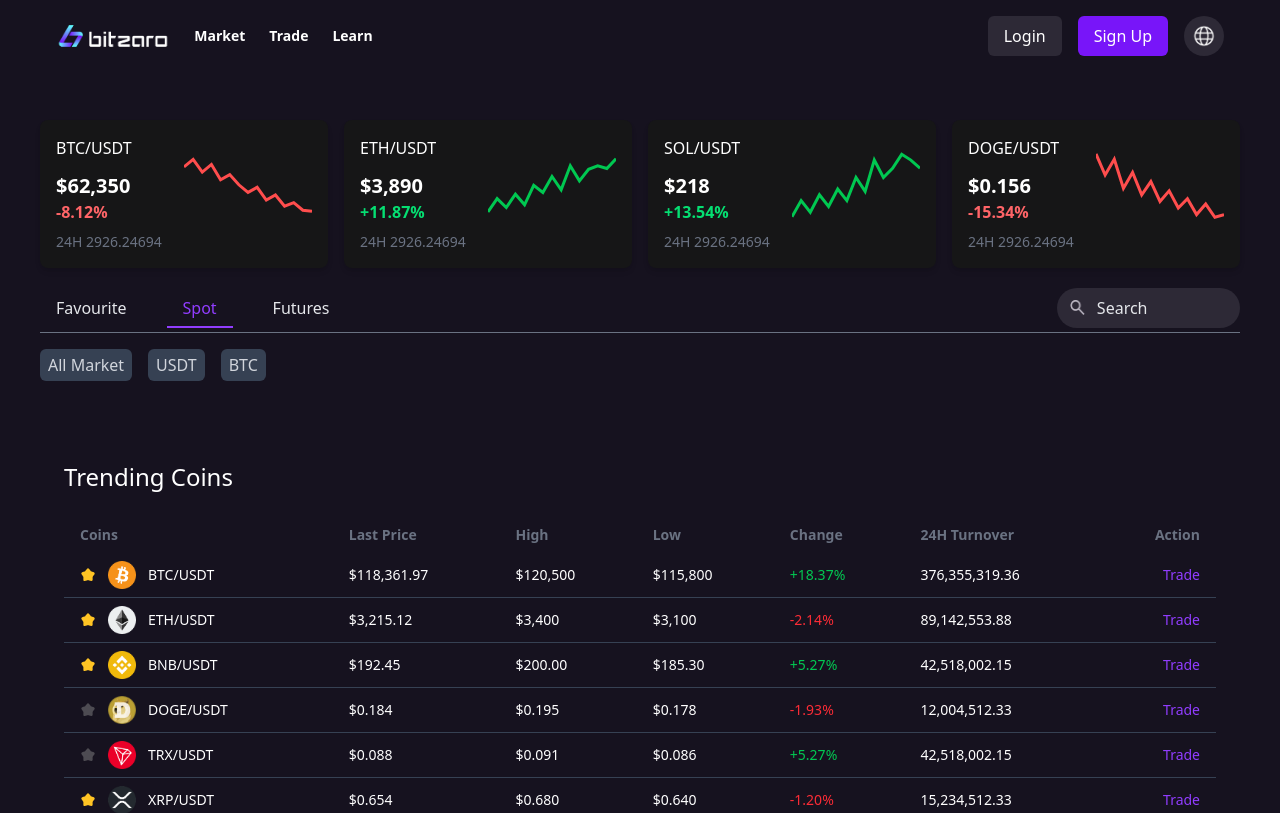
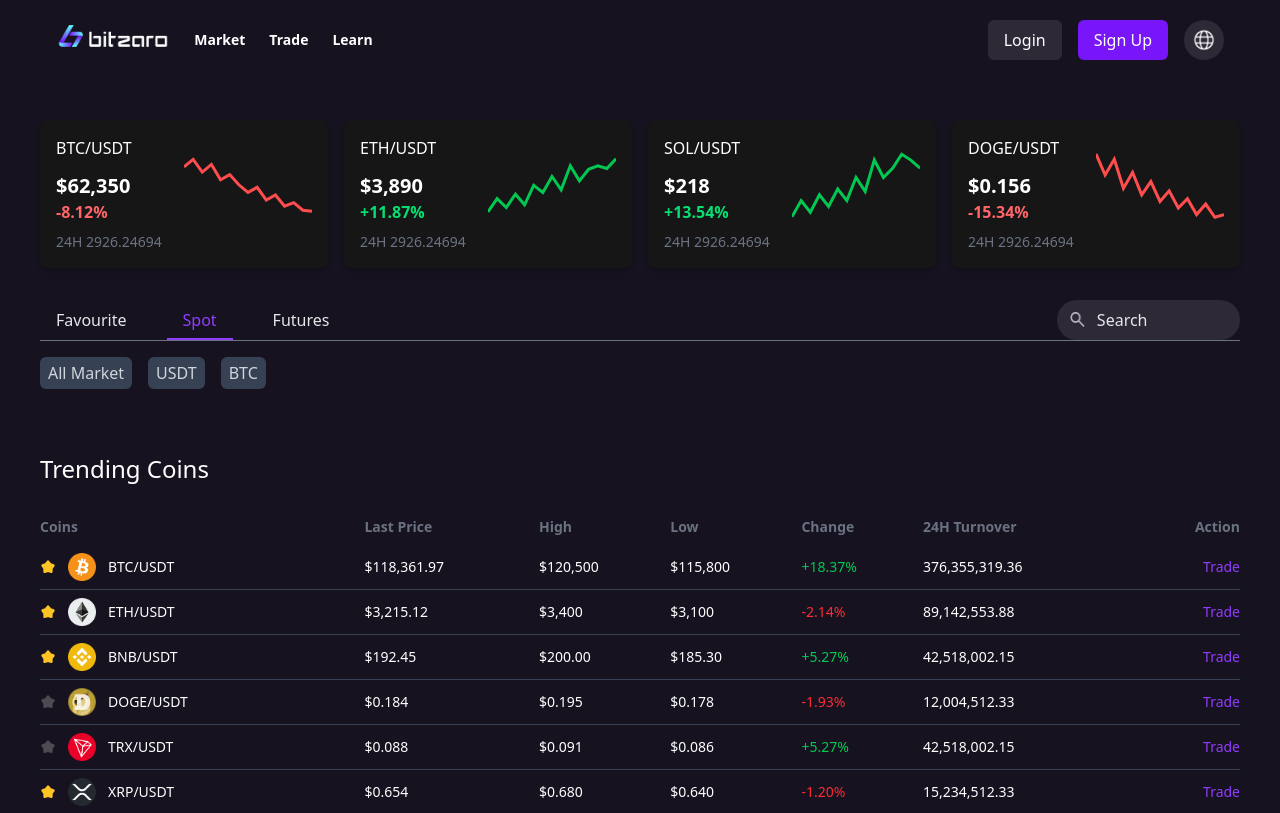
Before and after one commit to elnobrianardi/bitzaro-chainup-demo, a React (Vite) app in the folder landingpage/: page /spot in a window 1280 px wide. Shown: the top 813 px of the page. Built offline with nearby package versions, Linux system fonts and the light colour scheme.

Commit message:
fix padding and margin in large screen

```diff
--- a/landingpage/src/components/HeaderSection.jsx
+++ b/landingpage/src/components/HeaderSection.jsx
@@ -38,7 +38,7 @@
         <div className="flex items-center gap-6">
           <Link to="/">
             <img
-              className="h-10 object-contain"
+              className="h-10 object-contain mb-2"
               alt="Bitzaro logo"
               src={scrolled ? bitzaroLogoBlack : bitzaroLogoWhite}
             />
--- a/landingpage/src/components/InsightSectionDark.jsx
+++ b/landingpage/src/components/InsightSectionDark.jsx
@@ -29,7 +29,7 @@
   };
 
   return (
-    <footer className="max-w-[1200px] mx-auto px-6 sm:px-12 py-10 flex xl:flex-row flex-col gap-10 text-white">
+    <footer className="max-w-[1200px] mx-autopy-10 flex xl:flex-row flex-col gap-10 text-white pb-8">
 
       {/* Logo + Address + Button centered */}
       <div className="flex flex-col items-center gap-6 text-center">
--- a/landingpage/src/components/NavigationSection.jsx
+++ b/landingpage/src/components/NavigationSection.jsx
@@ -20,7 +20,7 @@
         <div className="flex items-center gap-6">
           <Link to="/">
             <img
-              className="h-10 object-contain"
+              className="h-10 object-contain mb-2"
               src={bitzaroLogoWhite}
               alt="Bitzaro logo"
             />
--- a/landingpage/src/components/SearchBar.jsx
+++ b/landingpage/src/components/SearchBar.jsx
@@ -34,7 +34,7 @@
   }, [activeTab]);
 
   return (
-    <div className="flex justify-between py-1 border-b border-gray-500 relative mx-auto">
+    <div className="flex justify-between border-b border-gray-500 relative mx-auto">
       <div className="flex text-gray-200 gap-6 w-full relative">
         {tabs.map(({ label, path }, index) =>
           path ? (
@@ -75,7 +75,7 @@
         />
       </div>
 
-      <div className="bg-[#F1EEF71A] rounded-full p-1 ml-6">
+      <div className="bg-[#F1EEF71A] rounded-full px-1 pt-1 ml-6">
         <div className="flex gap-3 justify-center items-center">
           <img src={search} className="w-[15px] h-[15px] my-2 ml-4" alt="" />
           <p className="text-gray-200 mr-24">Search</p>
--- a/landingpage/src/components/SpotTable.jsx
+++ b/landingpage/src/components/SpotTable.jsx
@@ -125,7 +125,7 @@
   };
 
   return (
-    <div className="py-8 sm:py-16 px-4 sm:px-6">
+    <div className="py-8">
       <h2 className="text-white text-xl sm:text-2xl mb-4 sm:mb-6">
         Trending Coins
       </h2>
@@ -138,25 +138,25 @@
           <table className="min-w-full text-white border-collapse">
             <thead>
               <tr>
-                <th className="px-2 sm:px-4 py-2 text-left text-xs sm:text-sm text-gray-500">
+                <th className="py-2 text-left text-xs sm:text-sm text-gray-500">
                   Coins
                 </th>
-                <th className="px-2 sm:px-4 py-2 text-left text-xs sm:text-sm text-gray-500">
+                <th className=" py-2 text-left text-xs sm:text-sm text-gray-500">
                   Last Price
                 </th>
-                <th className="px-2 sm:px-4 py-2 text-left text-xs sm:text-sm text-gray-500 hidden sm:table-cell">
+                <th className=" py-2 text-left text-xs sm:text-sm text-gray-500 hidden sm:table-cell">
                   High
                 </th>
-                <th className="px-2 sm:px-4 py-2 text-left text-xs sm:text-sm text-gray-500 hidden sm:table-cell">
+                <th className=" py-2 text-left text-xs sm:text-sm text-gray-500 hidden sm:table-cell">
                   Low
                 </th>
-                <th className="px-2 sm:px-4 py-2 text-left text-xs sm:text-sm text-gray-500">
+                <th className=" py-2 text-left text-xs sm:text-sm text-gray-500">
                   Change
                 </th>
-                <th className="px-2 sm:px-4 py-2 text-left text-xs sm:text-sm text-gray-500 hidden md:table-cell">
+                <th className=" py-2 text-left text-xs sm:text-sm text-gray-500 hidden md:table-cell">
                   24H Turnover
                 </th>
-                <th className="px-2 sm:px-4 py-2 text-right text-xs sm:text-sm text-gray-500">
+                <th className=" py-2 text-right text-xs sm:text-sm text-gray-500">
                   Action
                 </th>
               </tr>
@@ -164,7 +164,7 @@
             <tbody>
               {tableData.map((row, idx) => (
                 <tr key={idx} className="border-b border-gray-700">
-                  <td className="px-2 sm:px-4 py-2">
+                  <td className=" py-2">
                     <div className="flex gap-2 sm:gap-3 items-center">
                       <img
                         src={liked[idx] ? starYellow : star}
@@ -180,24 +180,24 @@
                       <span className="text-xs sm:text-sm">{row.coin}</span>
                     </div>
                   </td>
-                  <td className="px-2 sm:px-4 py-2 text-xs sm:text-sm">
+                  <td className=" py-2 text-xs sm:text-sm">
                     {row.price}
                   </td>
-                  <td className="px-2 sm:px-4 py-2 text-xs sm:text-sm hidden sm:table-cell">
+                  <td className=" py-2 text-xs sm:text-sm hidden sm:table-cell">
                     {row.high}
                   </td>
-                  <td className="px-2 sm:px-4 py-2 text-xs sm:text-sm hidden sm:table-cell">
+                  <td className=" py-2 text-xs sm:text-sm hidden sm:table-cell">
                     {row.low}
                   </td>
                   <td
-                    className={`px-2 sm:px-4 py-2 text-xs sm:text-sm font-medium ${row.changeColor}`}
+                    className={` py-2 text-xs sm:text-sm font-medium ${row.changeColor}`}
                   >
                     {row.change}
                   </td>
-                  <td className="px-2 sm:px-4 py-2 text-xs sm:text-sm hidden md:table-cell">
+                  <td className=" py-2 text-xs sm:text-sm hidden md:table-cell">
                     {row.turnover}
                   </td>
-                  <td className="px-2 sm:px-4 py-2 text-right text-xs sm:text-sm text-[#913DFF] cursor-pointer hover:underline">
+                  <td className=" py-2 text-right text-xs sm:text-sm text-[#913DFF] cursor-pointer hover:underline">
                     Trade
                   </td>
                 </tr>
--- a/landingpage/src/pages/Favourite.jsx
+++ b/landingpage/src/pages/Favourite.jsx
@@ -22,7 +22,10 @@
         </section>
 
         <section className="max-w-[1200px] mx-auto">
-          <SearchBar/>
+          <div className="pt-4">
+            <SearchBar/>
+          </div>
+
           <div className="flex gap-4 text-gray-300 py-4">
             <div className="bg-gray-700 rounded-md py-1 px-2">Spot</div>
             <div className="bg-gray-700 rounded-md py-1 px-2">Future</div>
--- a/landingpage/src/pages/Spot.jsx
+++ b/landingpage/src/pages/Spot.jsx
@@ -9,9 +9,7 @@
 
 const Spot = () => {
   return (
-    <div
-      className="min-h-screen flex flex-col w-full bg-[#16121f] backdrop-blur-[5px] backdrop-brightness-[100%] [-webkit-backdrop-filter:blur(5px)_brightness(100%)]"
-    >
+    <div className="min-h-screen flex flex-col w-full bg-[#16121f] backdrop-blur-[5px] backdrop-brightness-[100%] [-webkit-backdrop-filter:blur(5px)_brightness(100%)]">
       <NavigationSection />
 
       <div className="flex-grow">
@@ -22,13 +20,16 @@
         </section>
 
         <section className="max-w-[1200px] mx-auto">
-          <SearchBar/>
-          <div className="flex gap-4 text-gray-300 py-4">
+          <div className="pt-4">
+            <SearchBar />
+          </div>
+
+          <div className="flex gap-4 text-gray-300 pt-4 pb-8">
             <div className="bg-gray-700 rounded-md py-1 px-2">All Market</div>
             <div className="bg-gray-700 rounded-md py-1 px-2">USDT</div>
             <div className="bg-gray-700 rounded-md py-1 px-2">BTC</div>
           </div>
-          <SpotTable/>
+          <SpotTable />
           <InsightsSectionDark />
         </section>
       </div>
@@ -36,6 +37,4 @@
   );
 };
 
-
-
 export default Spot;
```
Also changed, not shown: landingpage/src/components/FavouriteTable.jsx (+15 -15 lines).
